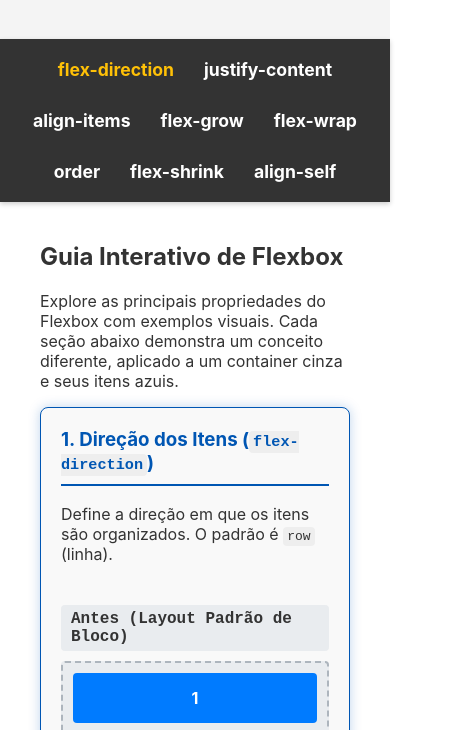
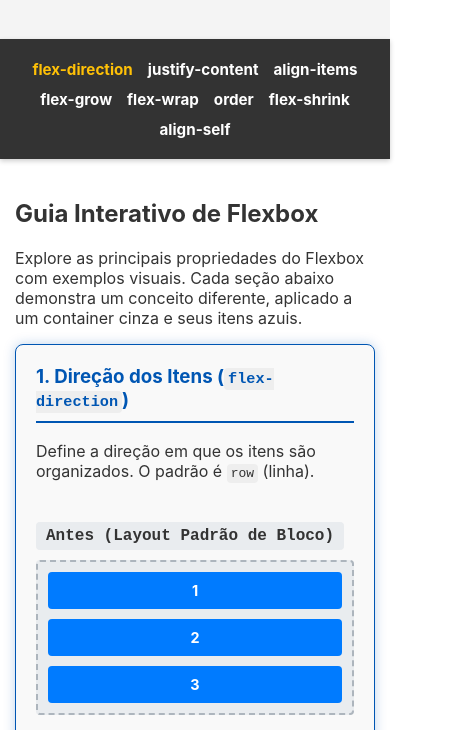
Before and after one commit to JoOlinda/displayflex, a plain HTML site: page index.html in a window 390 px wide. Shown: the part 83-813 px from the top of the page, 454 px wide, since content can reach past the window. Drawn offline with Linux system fonts and the light colour scheme.

Commit message:
Ajustes responsividade da página

```diff
--- a/style.css
+++ b/style.css
@@ -233,3 +233,32 @@ code {
     padding: 2px 4px;
     border-radius: 4px;
 }
+
+/* --- ESTILOS RESPONSIVOS --- */
+/* As regras dentro deste bloco só serão aplicadas em telas com 768px de largura ou menos. */
+@media (max-width: 768px) {
+
+    /* 1. Ajusta o conteúdo principal */
+    main {
+        /* Reduz o espaçamento lateral para dar mais espaço ao conteúdo. */
+        padding: 20px 15px;
+    }
+
+    /* 2. Ajusta a barra de navegação */
+    nav ul {
+        /* Reduz o espaço entre os links do menu para que caibam melhor. */
+        gap: 10px 15px; /* Gap vertical e horizontal */
+    }
+
+    nav ul li a {
+        /* Diminui um pouco a fonte dos links para economizar espaço. */
+        font-size: 0.95em;
+    }
+
+    /* 3. Ajusta os itens de exemplo para evitar overflow */
+    .flex-item {
+        /* Reduz o padding e a fonte para que o texto não quebre de forma estranha. */
+        padding: 10px 8px;
+        font-size: 0.9em;
+    }
+}
```
